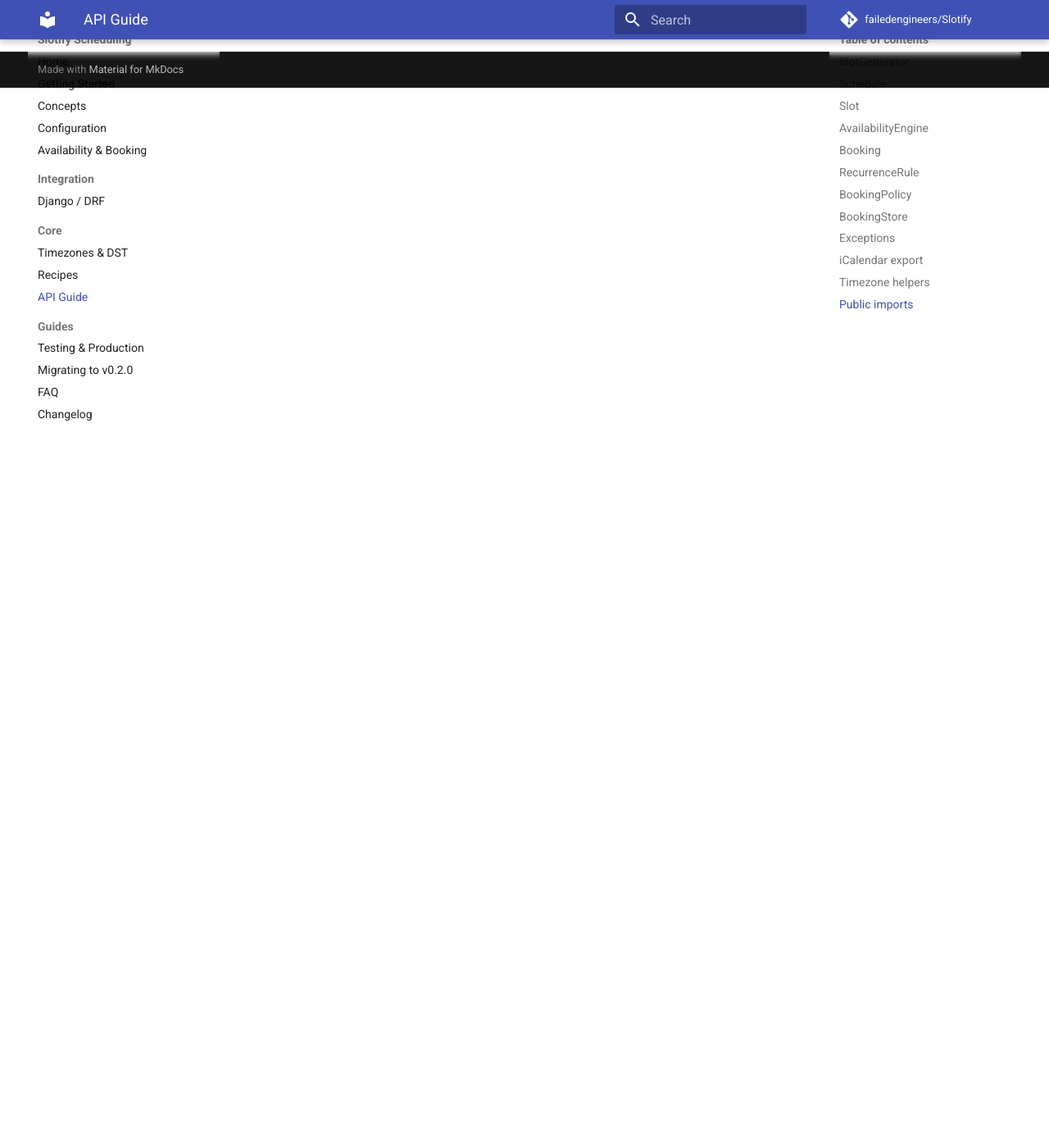
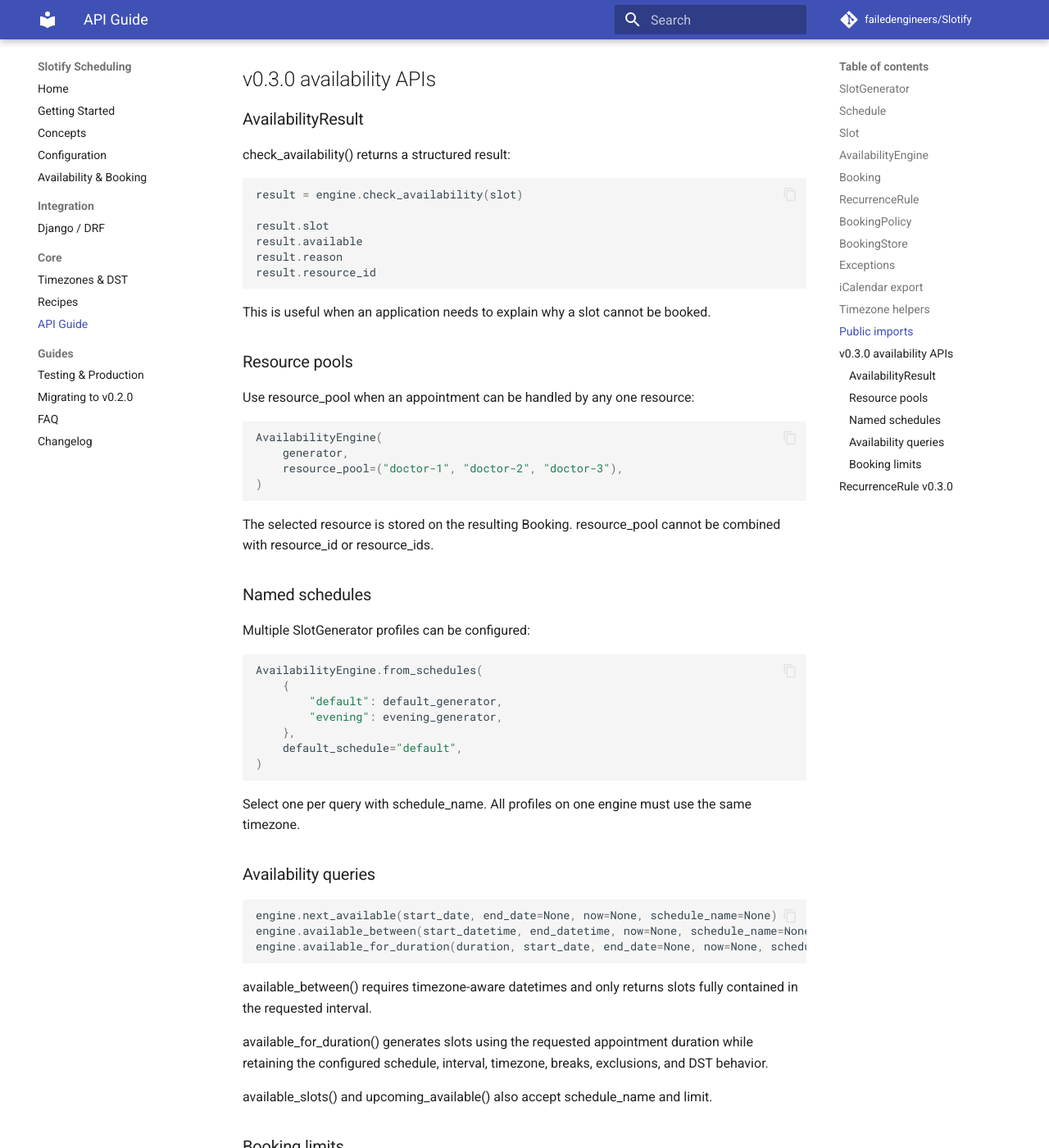
Before and after one commit to failedengineers/Slotify, an MkDocs documentation site: the page built from docs/api.md, in a window 1280 px wide and 1400 px high, scrolled down 3861 px. Shown: the whole window at 82% size. Built offline with MkDocs 1.6.1 and Material for MkDocs 9.7.7, drawn with Linux system fonts in a browser that asks for light colours; comment, search, counter and statistics services are not loaded; some of the changed text lies outside the part shown.

Commit message:
Document v0.3.0 API additions

```diff
--- a/docs/api.md
+++ b/docs/api.md
@@ -178,3 +178,104 @@
     TimeWindow,
 )
 ~~~
+
+
+## v0.3.0 availability APIs
+
+### AvailabilityResult
+
+check_availability() returns a structured result:
+
+~~~python
+result = engine.check_availability(slot)
+
+result.slot
+result.available
+result.reason
+result.resource_id
+~~~
+
+This is useful when an application needs to explain why a slot cannot be booked.
+
+### Resource pools
+
+Use resource_pool when an appointment can be handled by any one resource:
+
+~~~python
+AvailabilityEngine(
+    generator,
+    resource_pool=("doctor-1", "doctor-2", "doctor-3"),
+)
+~~~
+
+The selected resource is stored on the resulting Booking. resource_pool cannot be combined with resource_id or resource_ids.
+
+### Named schedules
+
+Multiple SlotGenerator profiles can be configured:
+
+~~~python
+AvailabilityEngine.from_schedules(
+    {
+        "default": default_generator,
+        "evening": evening_generator,
+    },
+    default_schedule="default",
+)
+~~~
+
+Select one per query with schedule_name. All profiles on one engine must use the same timezone.
+
+### Availability queries
+
+~~~python
+engine.next_available(start_date, end_date=None, now=None, schedule_name=None)
+engine.available_between(start_datetime, end_datetime, now=None, schedule_name=None, limit=None)
+engine.available_for_duration(duration, start_date, end_date=None, now=None, schedule_name=None, limit=None)
+~~~
+
+available_between() requires timezone-aware datetimes and only returns slots fully contained in the requested interval.
+
+available_for_duration() generates slots using the requested appointment duration while retaining the configured schedule, interval, timezone, breaks, exclusions, and DST behavior.
+
+available_slots() and upcoming_available() also accept schedule_name and limit.
+
+### Booking limits
+
+BookingPolicy additionally supports:
+
+~~~python
+BookingPolicy(
+    max_bookings_per_day=3,
+    max_bookings_per_week=10,
+    max_upcoming_bookings=5,
+    min_gap_between_bookings=timedelta(minutes=15),
+)
+~~~
+
+These limits are evaluated against confirmed bookings visible through the configured BookingStore.
+
+## RecurrenceRule v0.3.0
+
+RecurrenceRule supports daily, weekly, monthly, and yearly recurrence.
+
+~~~python
+RecurrenceRule(
+    frequency="monthly",
+    day_of_month=15,
+    count=6,
+)
+~~~
+
+Skip specific dates:
+
+~~~python
+RecurrenceRule(
+    frequency="weekly",
+    weekdays=(0,),
+    count=12,
+    excluded_dates=("2026-11-02",),
+)
+~~~
+
+weekdays is valid for weekly recurrence. day_of_month is used for monthly/yearly recurrence. When a monthly day does not exist in a month, the last valid day of that month is used. count counts emitted occurrences, so excluded dates do not consume the count.
```
